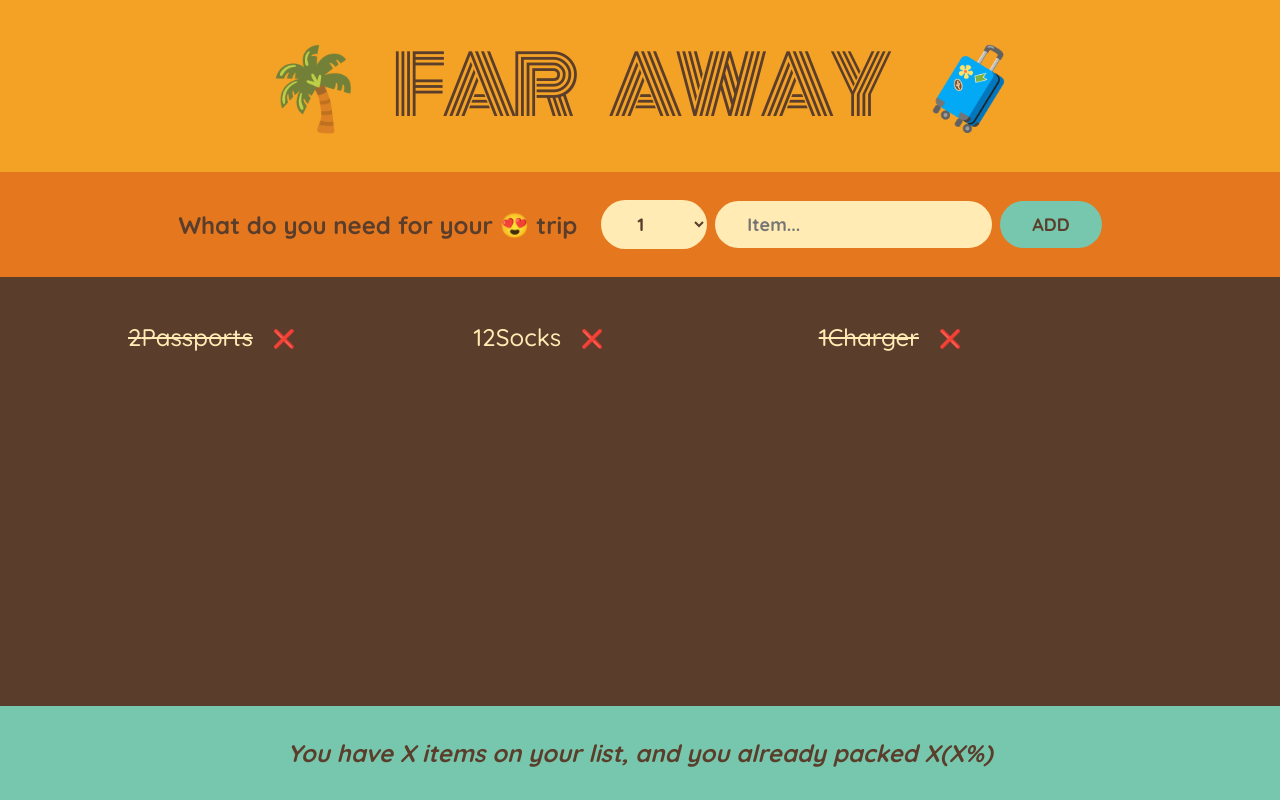
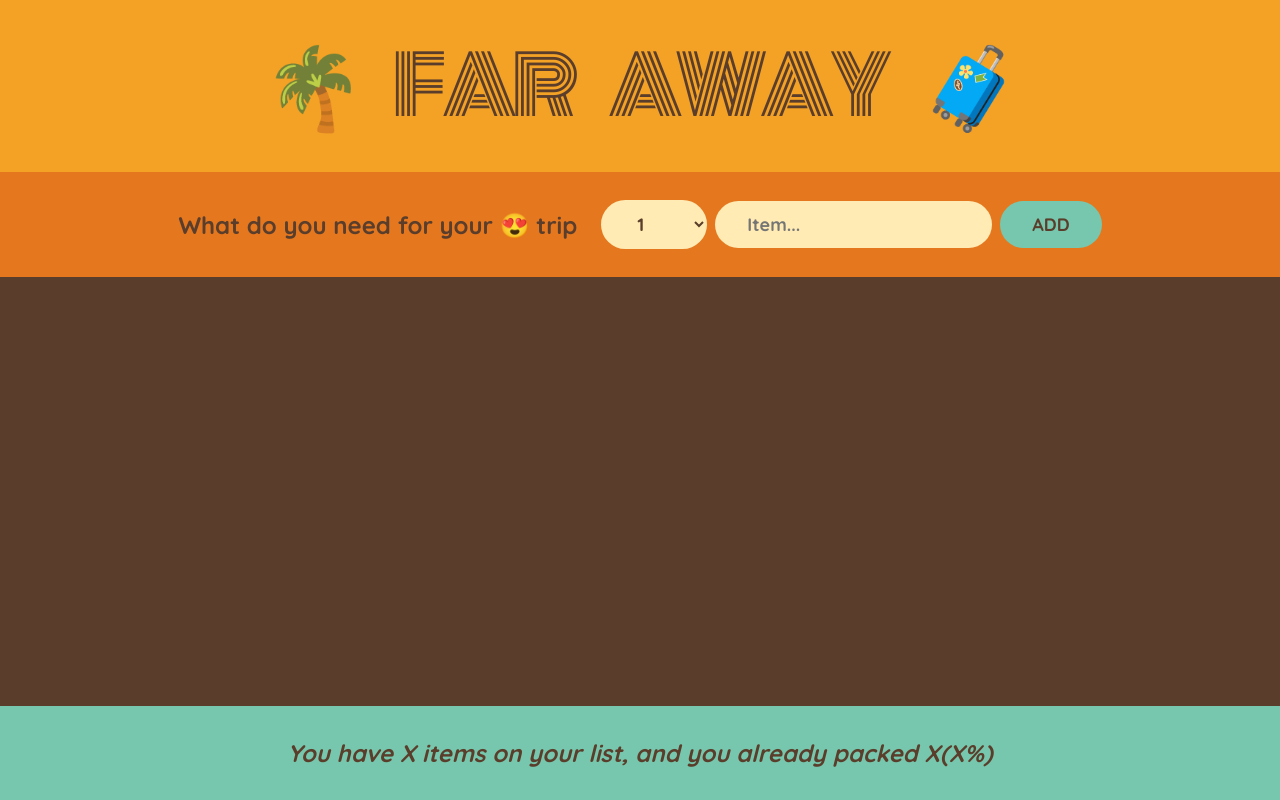
Before and after one commit to 94edwin89/TRAVEL-LIST, a React (Create React App) app: page / in a window 1280 px wide. Built offline with nearby package versions, Linux system fonts and the light colour scheme.

Commit message:
about State and lifting State Up

```diff
--- a/src/App.js
+++ b/src/App.js
@@ -7,11 +7,17 @@
 ];
 
 export default function App() {
+  const [items, setItems] =useState([])
+
+  function handleAddItems(item) {
+    setItems((items) => [...items, item])
+  }
+
   return (
     <div className="app">
       <Logo />
-      <Form />
-      <PackingList />
+      <Form onAddItems={handleAddItems} />
+      <PackingList items={items} />
       <Stats />
     </div>
   );
@@ -21,20 +27,21 @@
   return <h1>🌴 Far Away 🧳</h1>;
 }
 
-function Form() {
+function Form({onAddItems}) {
   const [description, setDescription] = useState("");
   const [quantity, setQuantity] = useState(1);
+
 
   function handleSubmit(e) {
     e.preventDefault();
     if (!description) return;
 
     const newItem = {
-      description,
-      quantity,
-      packed: false,
-      id: Date.now(),
+      description,quantity,packed: false,id: Date.now(),
     };
+
+    onAddItems(newItem);
+
     setDescription('')
     setQuantity(1);
   }
@@ -65,11 +72,11 @@
   );
 }
 
-function PackingList() {
+function PackingList({items}) {
   return (
     <div className="list">
       <ul>
-        {initialItems.map((item) => (
+        {items.map((item) => (
           <Item item={item} key={item.id} />
         ))}
       </ul>
@@ -81,7 +88,7 @@
   return (
     <li>
       <span style={item.packed ? { textDecoration: "line-through" } : {}}>
-        {item.quantity}
+        {item.quantity }
         {item.description}
       </span>
       <button>❌</button>
--- a/src/index.css
+++ b/src/index.css
@@ -94,7 +94,7 @@
 .list ul {
   list-style: none;
   width: 80%;
-  overflow: scroll;
+  overflow: hidden;
 
   display: grid;
   grid-template-columns: repeat(auto-fit, minmax(250px, 1fr));
```
